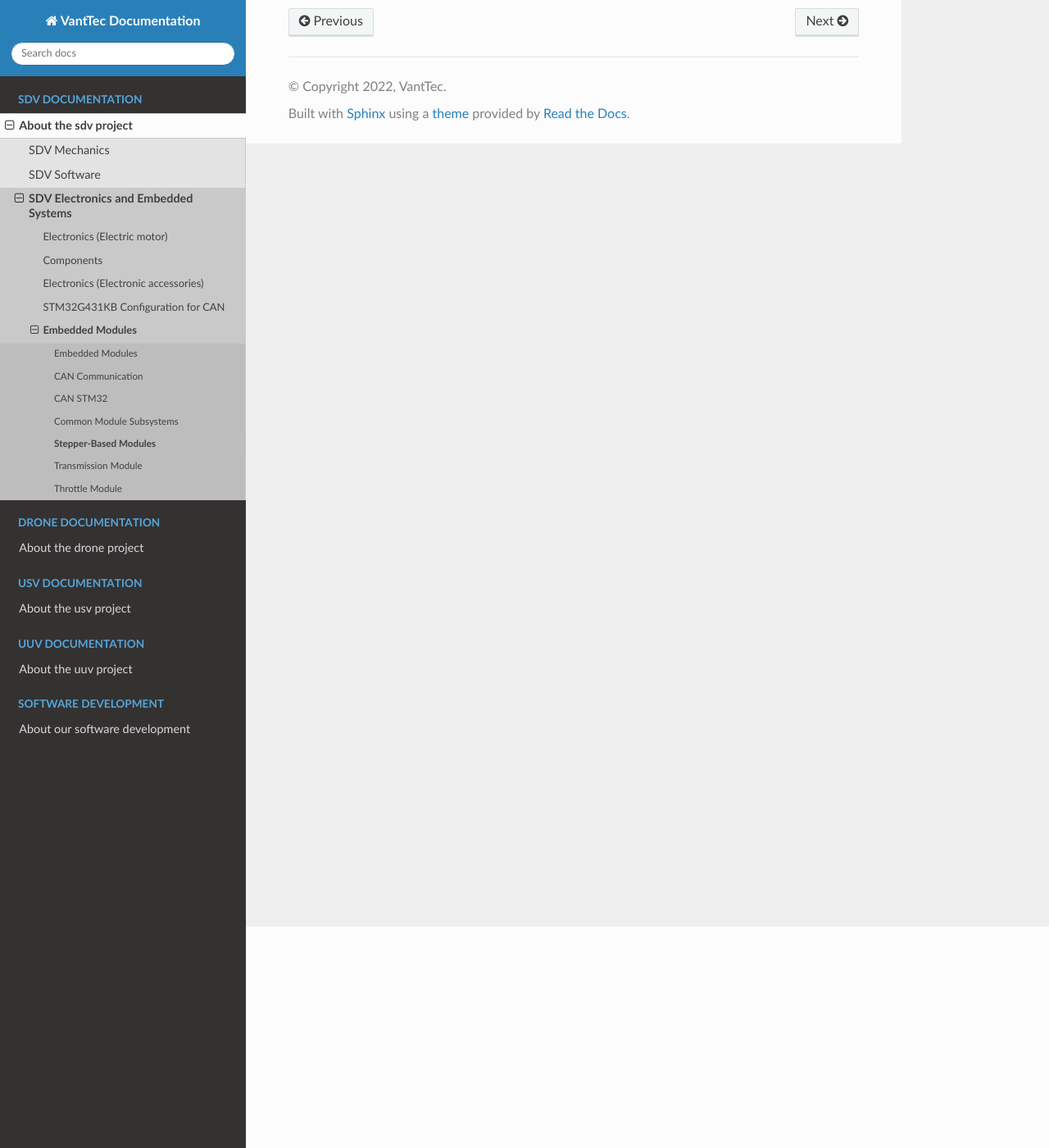
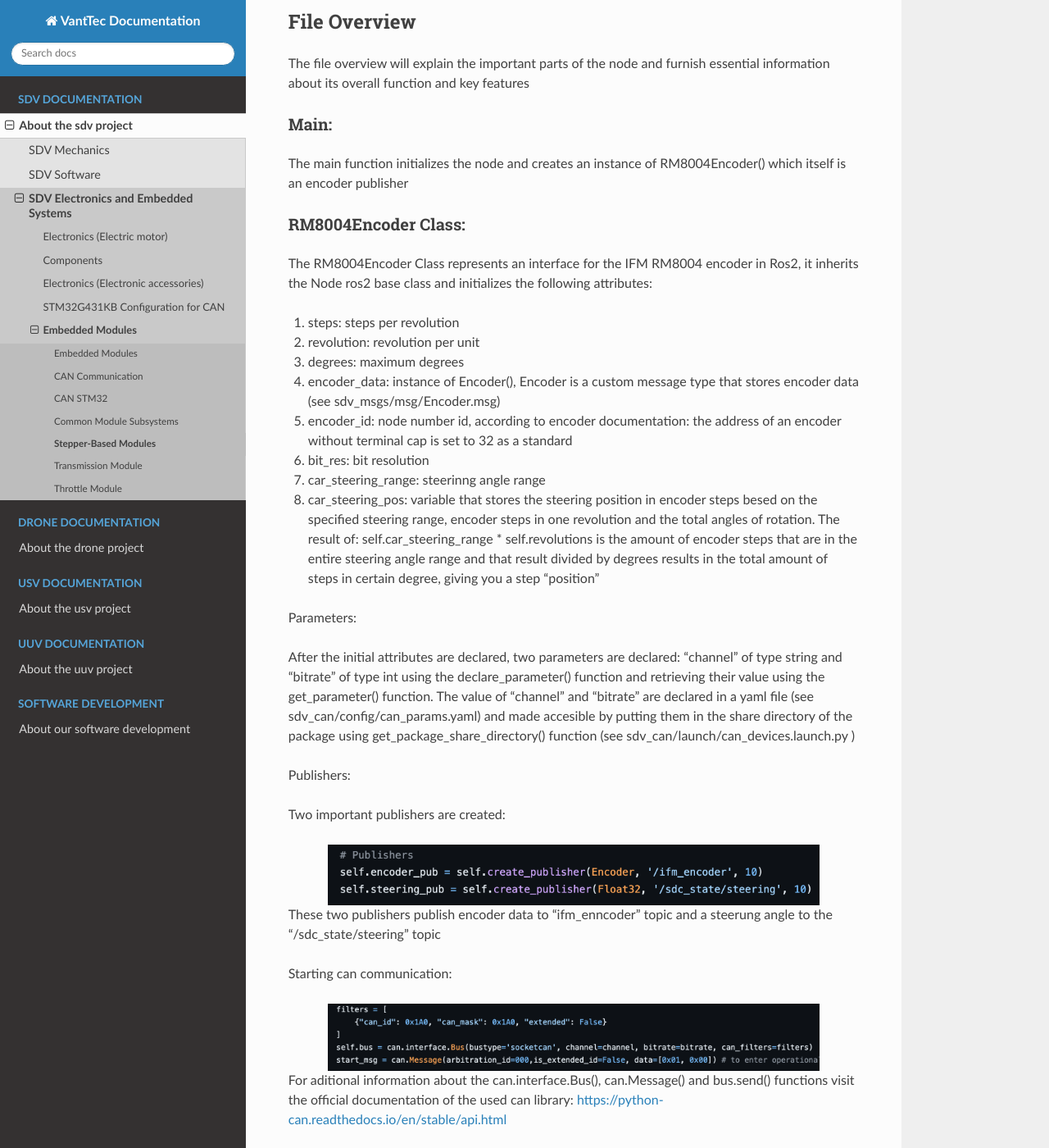
Before and after one commit to vanttec/vanttec_documentation, a Sphinx documentation site: the page built from source/car/electronics_embedded_systems/embedded_modules/ROS_Stepper_Based_Modules/ROS_Steering.rst, in a window 1280 px wide and 1400 px high, scrolled down 270 px. Shown: the whole window at 82% size. Built offline with Sphinx 7.4.7 and the Read the Docs theme 2.0.0, drawn with Linux system fonts in a browser that asks for light colours; pages that are not in the unit, such as notebooks, are missing from menus; some of the changed text lies outside the part shown.

Commit message:
Steering node docs finished, images added

```diff
--- a/source/car/electronics_embedded_systems/embedded_modules/ROS_Stepper_Based_Modules/ROS_Steering.rst
+++ b/source/car/electronics_embedded_systems/embedded_modules/ROS_Stepper_Based_Modules/ROS_Steering.rst
@@ -1,4 +1,75 @@
 Steering Node (enconder_rm8004.py)
-================
+##################################
 
 The streering node starts can communication with rm8004 encoder, starts encoder in operational mode, listens to data recieved in the bus, interprets the data, publishes encoder interpreted data to topic "ifm_encoder"  and publishes the absolute steering angle to topic "sdc_state_steering"
+
+File Overview
+=========
+The file overview will explain the important parts of the node and furnish essential information about its overall function and key features
+
+Main:
+^^^^^
+The main function initializes the node and creates an instance of RM8004Encoder() which itself is an encoder publisher
+
+RM8004Encoder Class:
+^^^^^^^^^^^^^^^^^^^
+
+The RM8004Encoder Class represents an interface for the IFM RM8004 encoder in Ros2, it inherits the Node ros2 base class and initializes
+the following attributes:
+
+#. steps: steps per revolution
+#. revolution: revolution per unit
+#. degrees: maximum degrees
+#. encoder_data: instance of Encoder(), Encoder is a custom message type that stores encoder data (see sdv_msgs/msg/Encoder.msg)
+#. encoder_id: node number id, according to encoder documentation: the address of an encoder without terminal cap is set to 32 as a standard
+#. bit_res: bit resolution
+#. car_steering_range: steerinng angle range
+#. car_steering_pos: variable that stores the steering position in encoder steps besed on the specified steering range, encoder steps in one revolution and the total angles of rotation. The result of: self.car_steering_range * self.revolutions is the amount of encoder steps that are in the entire steering angle range and that result divided by degrees results in the total amount of steps in certain degree, giving you a step "position"
+
+Parameters:
+
+After the initial attributes are declared, two parameters are declared: "channel" of type string and "bitrate" of type int using the declare_parameter() function and retrieving their value using the get_parameter() function. The value of "channel" and "bitrate" are declared in a yaml file (see sdv_can/config/can_params.yaml) and made accesible by putting them in the share directory of the package using get_package_share_directory() function (see sdv_can/launch/can_devices.launch.py )
+
+Publishers:
+
+Two important publishers are created:
+
+.. figure:: /images/ROS_steering_node/publishers.png
+    :align: center
+    :alt: publishers
+    :figclass: align-center
+    :width: 600px
+
+These two publishers publish encoder data to "ifm_enncoder" topic and a steerung angle to the "/sdc_state/steering" topic
+
+Starting can communication:
+
+.. figure:: /images/ROS_steering_node/can_com.png
+    :align: center
+    :alt: publishers
+    :figclass: align-center
+    :width: 600px
+
+For aditional information about the can.interface.Bus(), can.Message() and bus.send() functions visit the official documentation of the used can library: https://python-can.readthedocs.io/en/stable/api.html
+
+NewPrinter Class:
+^^^^^^^^^^^^^^^^^
+
+At the end of RM8004Encoder() class an instance of NewPrinter() class is created, the object is then passed to the can.Notifier() function. The can.Notifier function is used as a message distributor for a bus. Notifier creates a thread to read messages from the bus and distributes them to listeners.
+
+.. figure:: /images/ROS_steering_node/notifier.png
+    :align: center
+    :alt: publishers
+    :figclass: align-center
+    :width: 600px
+
+The NewPrinter() class is used to create a listener that can be called directly to handle the CAN messages sent. The NewPrinter() class implements the on_message_recieved funtion that is executed when theres a new message on the bus (visit https://python-can.readthedocs.io/en/stable/listeners.html#can.Listener for more info)
+
+When on_message_recieved executes the data is interpreted and processed so it can be usable, the data is decoded, converted to decimal, the absolute position is adjusted and a step count is calculated based on the number of steps. If the absolute position exceeds half of the total resolution it is adjusted so it falls
+in the acceptable range. The data is  published to the encoder and steering angle topics discussed previously.
+
+.. figure:: /images/ROS_steering_node/publish_on_recieve.png
+    :align: center
+    :alt: publishers
+    :figclass: align-center
+    :width: 600px
```
Also changed, not shown: source/images/ROS_steering_node/can_com.png (added), source/images/ROS_steering_node/notifier.png (added), source/images/ROS_steering_node/publish_on_recieve.png (added), source/images/ROS_steering_node/publishers.png (added).
